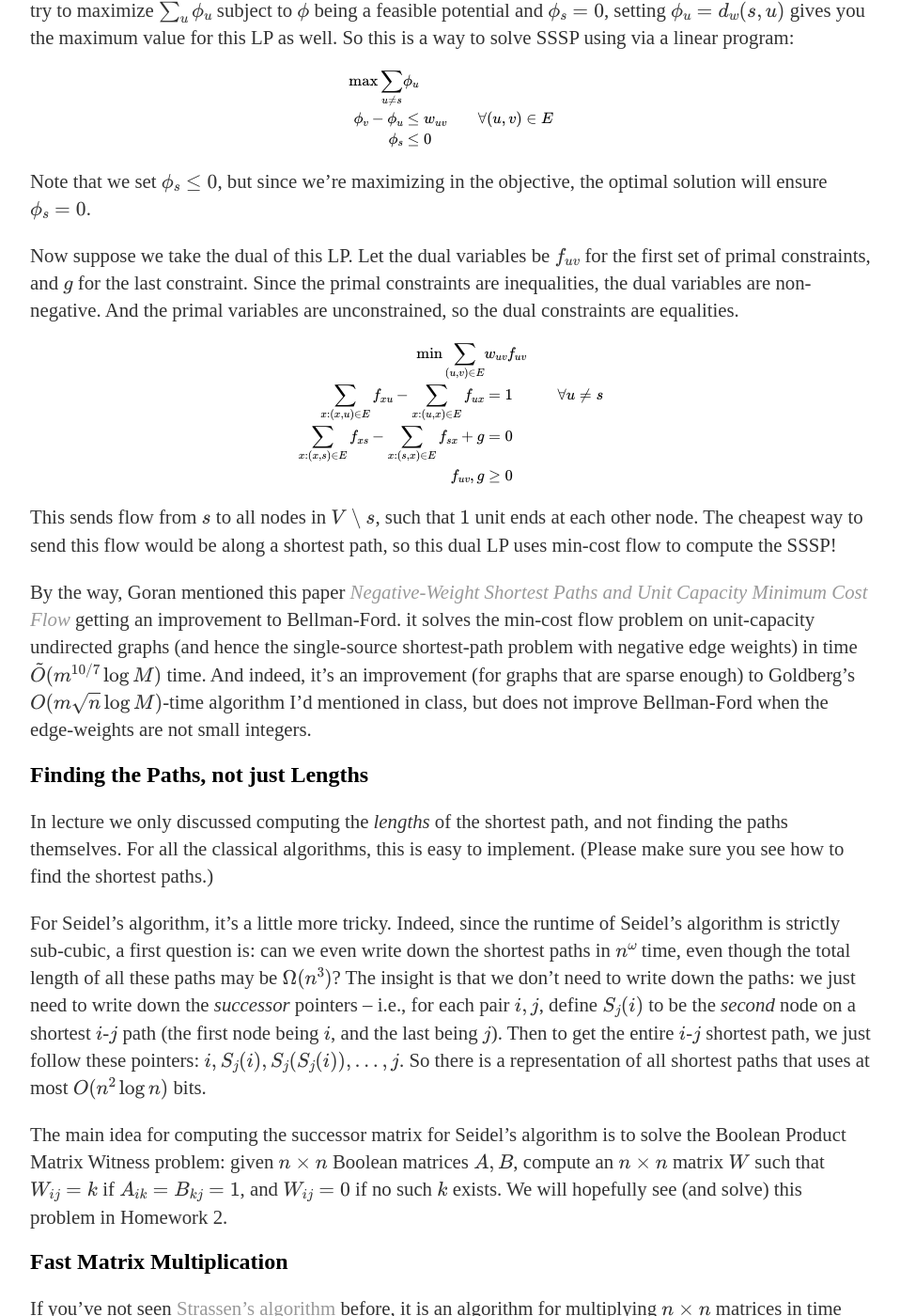
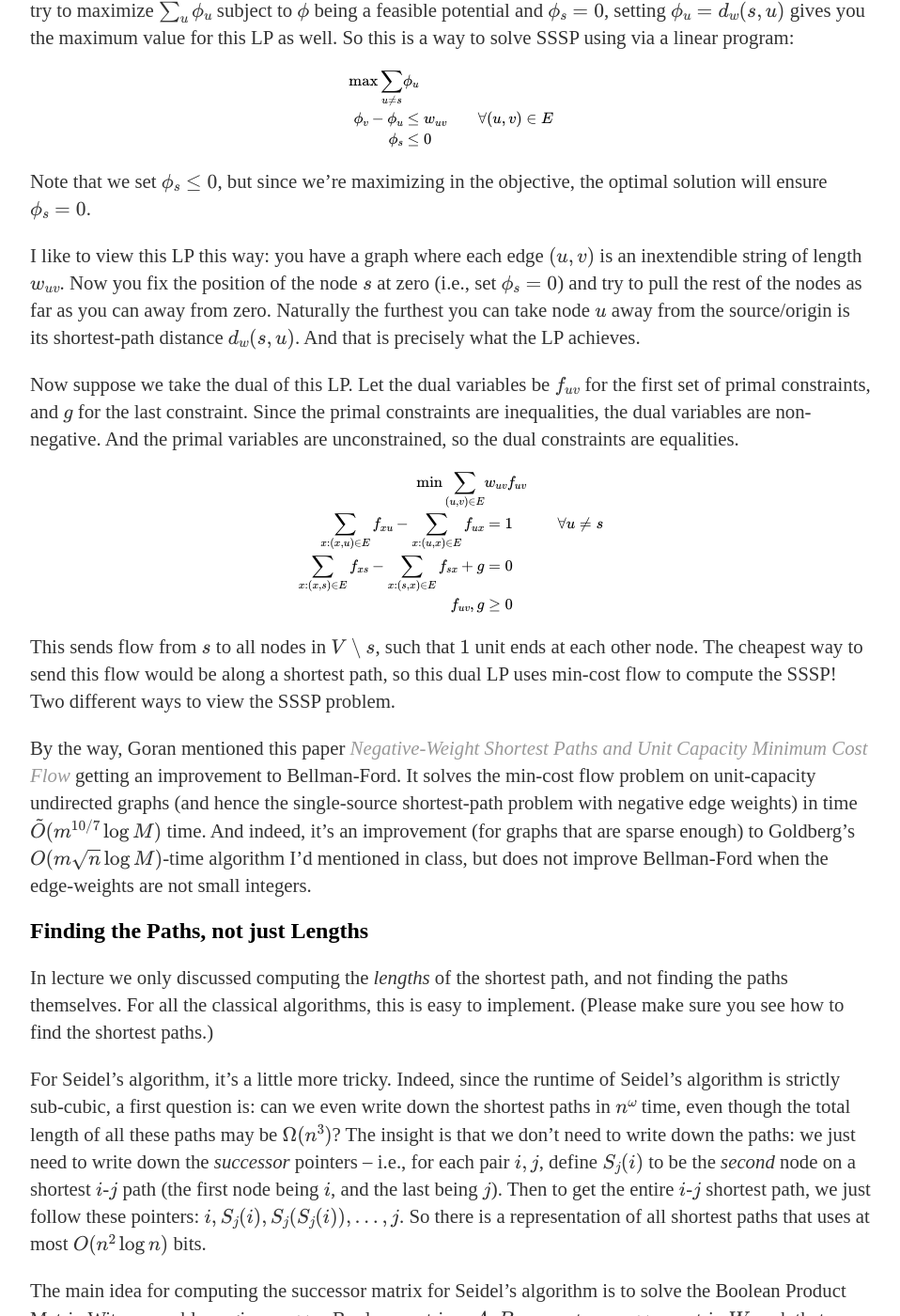
Before and after one commit to cmualgos/cmualgos.github.io, a Jekyll site: the page built from _posts/2018-09-05-shortest-paths.md, in a window 1280 px wide and 1400 px high, scrolled down 632 px. Shown: the whole window at 94% size, without its empty margins (160-1118 px from the left). Built offline with Jekyll 4.4.1, drawn with Linux system fonts in a browser that asks for light colours; formulas are drawn with MathJax 3.

Commit message:
More fixes

```diff
--- a/_posts/2018-09-05-shortest-paths.md
+++ b/_posts/2018-09-05-shortest-paths.md
@@ -41,6 +41,14 @@ $$
 Note that we set $\phi_s \leq 0$, but since we're maximizing in the
 objective, the optimal solution will ensure $\phi_s = 0$.
 
+I like to view this LP this way: you have a graph where each edge
+$(u,v)$ is an inextendible string of length $w_{uv}$. Now you fix the
+position of the node $s$ at zero (i.e., set $\phi_s = 0$) and try to
+pull the rest of the nodes as far as you can away from zero. Naturally
+the furthest you can take node $u$ away from the source/origin is its
+shortest-path distance $d_w(s,u)$. And that is precisely what the LP
+achieves.
+
 Now suppose we take the dual of this LP. Let the dual variables be
 $f_{uv}$ for the first set of primal constraints, and $g$ for the last
 constraint. Since the primal constraints are inequalities, the dual
@@ -60,11 +68,11 @@ $$
 This sends flow from $s$ to all nodes in $V \setminus s$, such that $1$
 unit ends at each other node. The cheapest way to send this flow would
 be along a shortest path, so this dual LP uses min-cost flow to compute
-the SSSP!
+the SSSP! Two different ways to view the SSSP problem.
 
 By the way, Goran mentioned this paper [_Negative-Weight Shortest Paths
 and Unit Capacity Minimum Cost Flow_](https://arxiv.org/abs/1605.01717)
-getting an improvement to Bellman-Ford. it solves the min-cost flow
+getting an improvement to Bellman-Ford. It solves the min-cost flow
 problem on unit-capacity undirected graphs (and hence the single-source
 shortest-path problem with negative edge weights) in time
 $\tilde{O}(m^{10/7} \log M)$ time. And indeed, it's an improvement (for
```
